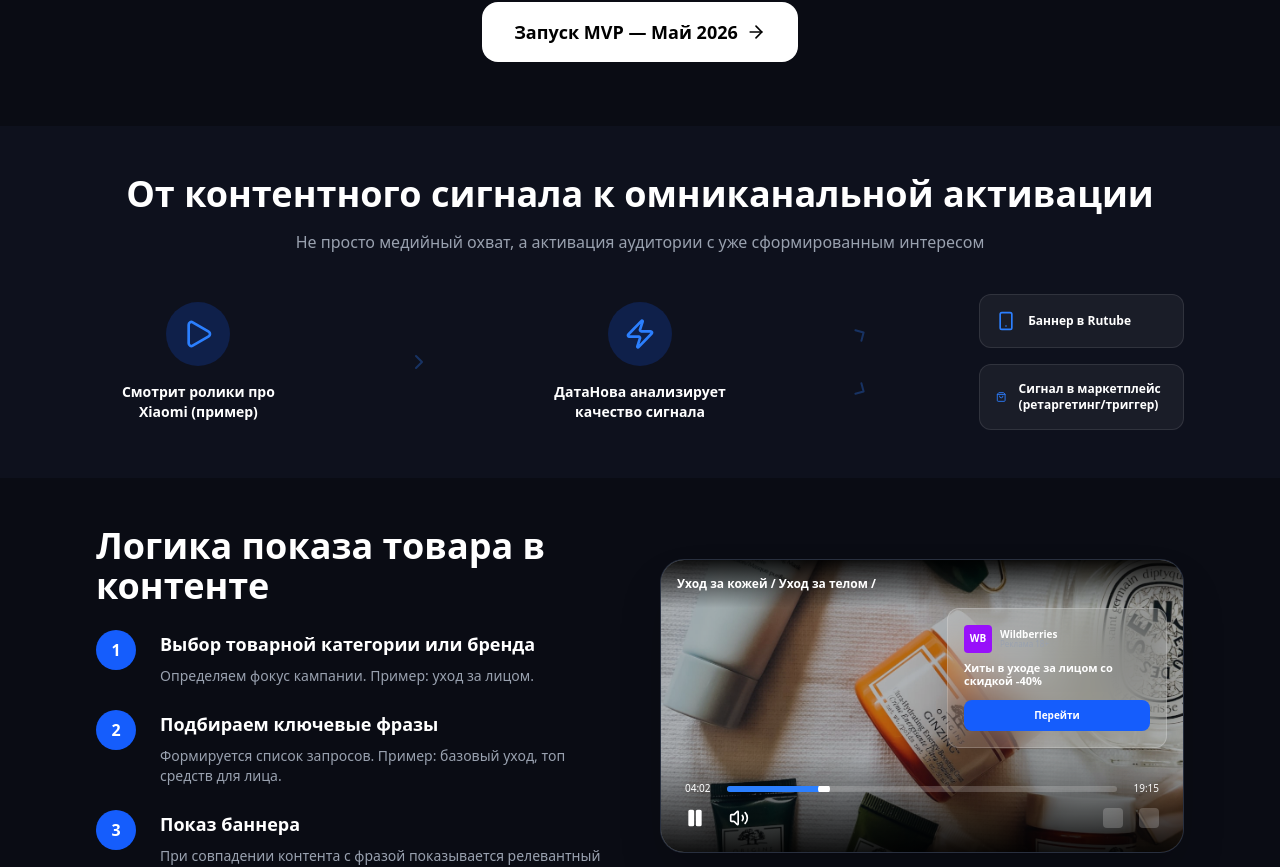
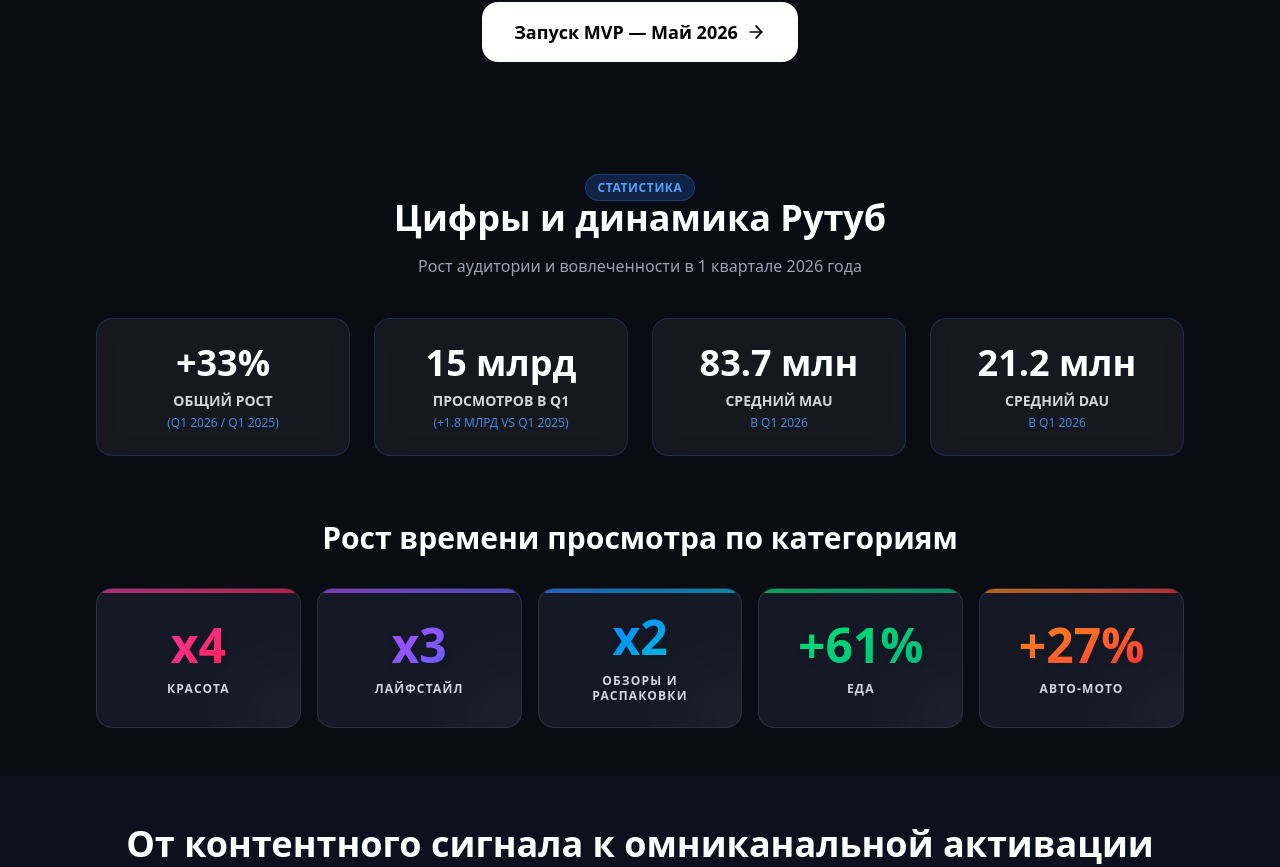
Before and after one commit to armor-cloud/rutube_ads, a React (Vite) app: page / in a window 1280 px wide. Shown: the part 438-1305 px from the top of the page. Built offline with nearby package versions, Linux system fonts and the light colour scheme.

Commit message:
feat: redesign category growth section with glassmorphic cards

```diff
--- a/src/App.tsx
+++ b/src/App.tsx
@@ -243,6 +243,64 @@
               </a>
             </div>
           </motion.div>
+        </div>
+      </Section>
+
+      {/* Rutube Stats */}
+      <Section id="stats">
+        <div className="text-center mb-10">
+          <Badge className="mb-4">Статистика</Badge>
+          <h2 className="text-3xl md:text-4xl font-bold mb-4">Цифры и динамика Рутуб</h2>
+          <p className="text-gray-400">Рост аудитории и вовлеченности в 1 квартале 2026 года</p>
+        </div>
+
+        <div className="grid grid-cols-1 sm:grid-cols-2 md:grid-cols-4 gap-6 mb-16">
+          <Card className="text-center p-6 border-blue-500/20 hover:border-blue-500/50">
+             <div className="text-4xl font-black text-white mb-2">+33%</div>
+             <div className="text-sm font-bold text-gray-300 mb-1">ОБЩИЙ РОСТ</div>
+             <div className="text-xs text-blue-400/80">(Q1 2026 / Q1 2025)</div>
+          </Card>
+          <Card className="text-center p-6 border-blue-500/20 hover:border-blue-500/50">
+             <div className="text-4xl font-black text-white mb-2">15 млрд</div>
+             <div className="text-sm font-bold text-gray-300 mb-1">ПРОСМОТРОВ В Q1</div>
+             <div className="text-xs text-blue-400/80">(+1.8 МЛРД VS Q1 2025)</div>
+          </Card>
+          <Card className="text-center p-6 border-blue-500/20 hover:border-blue-500/50">
+             <div className="text-4xl font-black text-white mb-2">83.7 млн</div>
+             <div className="text-sm font-bold text-gray-300 mb-1">СРЕДНИЙ MAU</div>
+             <div className="text-xs text-blue-400/80">В Q1 2026</div>
+          </Card>
+          <Card className="text-center p-6 border-blue-500/20 hover:border-blue-500/50">
+             <div className="text-4xl font-black text-white mb-2">21.2 млн</div>
+             <div className="text-sm font-bold text-gray-300 mb-1">СРЕДНИЙ DAU</div>
+             <div className="text-xs text-blue-400/80">В Q1 2026</div>
+          </Card>
+        </div>
+
+        <div className="text-center mb-8 mt-12">
+          <h3 className="text-2xl md:text-3xl font-bold">Рост времени просмотра по категориям</h3>
+        </div>
+
+        <div className="grid grid-cols-2 md:grid-cols-3 lg:grid-cols-5 gap-4">
+          {[
+            { value: "x4", label: "КРАСОТА", color: "from-pink-500 to-rose-500", glow: "group-hover:shadow-[0_0_30px_-5px_rgba(236,72,153,0.3)]" },
+            { value: "x3", label: "ЛАЙФСТАЙЛ", color: "from-purple-500 to-indigo-500", glow: "group-hover:shadow-[0_0_30px_-5px_rgba(168,85,247,0.3)]" },
+            { value: "x2", label: "ОБЗОРЫ И РАСПАКОВКИ", color: "from-blue-500 to-cyan-500", glow: "group-hover:shadow-[0_0_30px_-5px_rgba(59,130,246,0.3)]" },
+            { value: "+61%", label: "ЕДА", color: "from-green-400 to-emerald-500", glow: "group-hover:shadow-[0_0_30px_-5px_rgba(16,185,129,0.3)]" },
+            { value: "+27%", label: "АВТО-МОТО", color: "from-orange-400 to-red-500", glow: "group-hover:shadow-[0_0_30px_-5px_rgba(249,115,22,0.3)]" }
+          ].map((cat, i) => (
+            <div key={i} className={`bg-[#151926] border border-white/10 p-6 rounded-2xl flex flex-col items-center justify-center relative overflow-hidden group transition-all duration-300 hover:-translate-y-2 hover:bg-white/5 ${cat.glow}`}>
+              <div className={`absolute top-0 left-0 w-full h-1 bg-gradient-to-r ${cat.color} opacity-70 group-hover:opacity-100 transition-opacity`} />
+              <div className="absolute -bottom-10 -right-10 w-24 h-24 bg-white/5 rounded-full blur-2xl group-hover:scale-150 transition-transform duration-500" />
+
+              <div className={`text-4xl md:text-5xl font-black text-transparent bg-clip-text bg-gradient-to-br ${cat.color} mb-3 drop-shadow-md`}>
+                {cat.value}
+              </div>
+              <div className="text-[10px] md:text-xs font-bold tracking-widest uppercase text-gray-300 text-center leading-tight">
+                {cat.label}
+              </div>
+            </div>
+          ))}
         </div>
       </Section>
 
```
